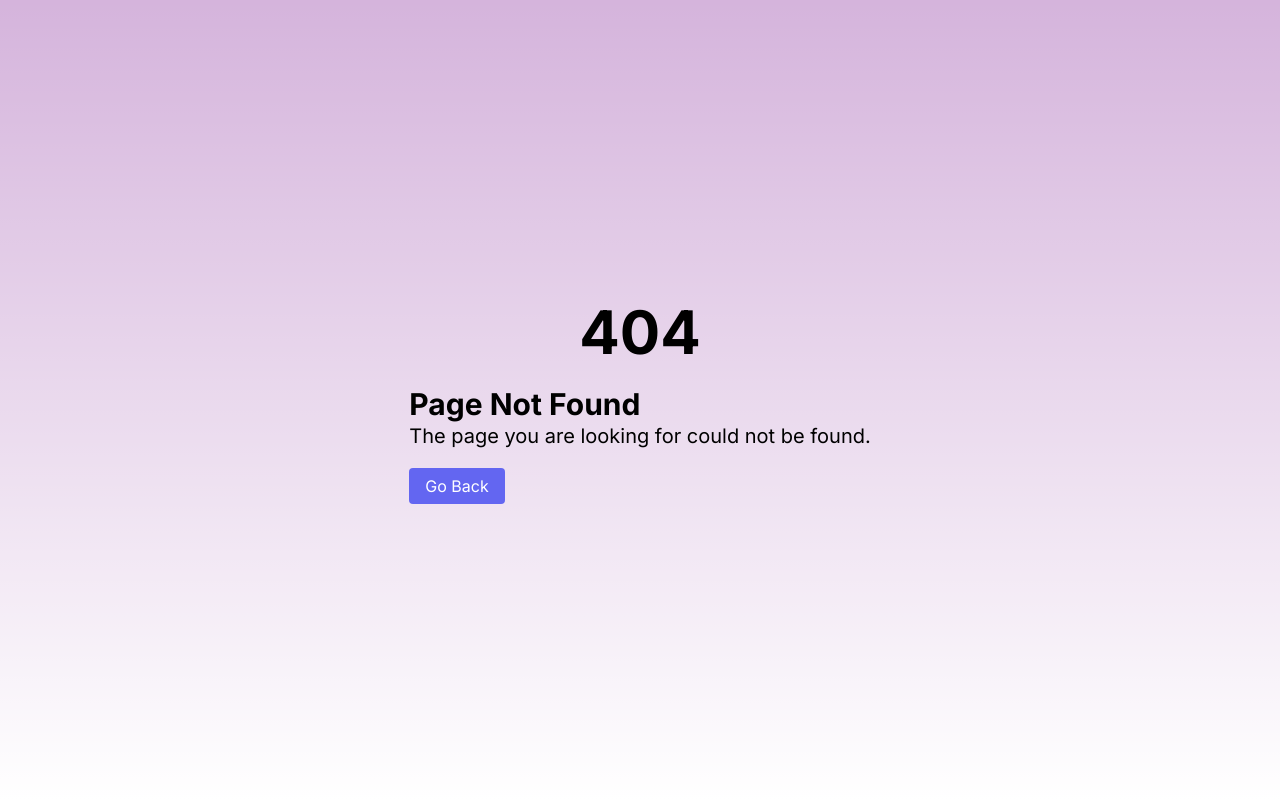
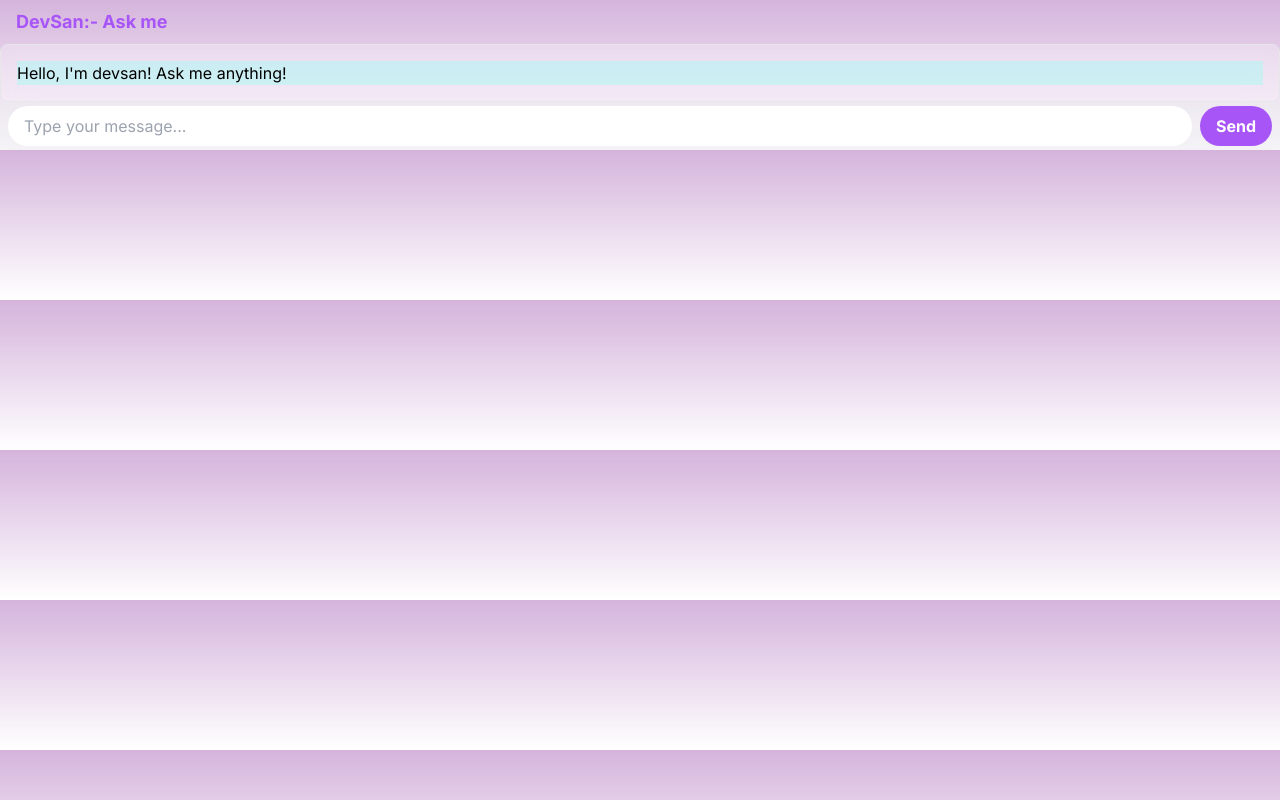
Before and after one commit to princetechs/mr_portfolio, a Next.js app: page /components/openai in a window 1280 px wide. Before the commit this address had no page. Built offline with nearby package versions, Linux system fonts and the light colour scheme; no server answers.

Commit message:
add chatgpt

```diff
--- a/package.json
+++ b/package.json
@@ -9,6 +9,7 @@
     "lint": "next lint"
   },
   "dependencies": {
+    "@chatscope/chat-ui-kit-react": "^1.10.1",
     "@react-three/drei": "^9.84.2",
     "@react-three/fiber": "^8.14.2",
     "@theatre/core": "^0.5.1",
@@ -22,10 +23,12 @@
     "eslint-config-next": "13.4.19",
     "lodash": "^4.17.21",
     "next": "13.4.19",
+    "openai": "^4.10.0",
     "postcss": "8.4.29",
     "react": "18.2.0",
     "react-dom": "18.2.0",
     "regexp-to-ast": "^0.5.0",
+    "sass": "^1.68.0",
     "tailwindcss": "3.3.3",
     "three": "^0.156.1",
     "typescript": "5.2.2"
--- a/src/app/components/layout/navbar.tsx
+++ b/src/app/components/layout/navbar.tsx
@@ -17,7 +17,7 @@ export default function navbar() {
               <li>
                 <a
                   className="text-gray-500 transition hover:text-gray-500/75"
-                  href="/"
+                  href="https://github.com/princetechs/mr_portfolio"
                 >
                   Github
                 </a>
--- a/src/app/components/model/exp.jsx
+++ b/src/app/components/model/exp.jsx
@@ -16,7 +16,7 @@ export default function Exp(props) {
       {/* <Cloud position={[0, 0, -7]} args={[3,2]} /> */}
 
       {/* <axesHelper scale={2} position={[0, 0, 0]} onUpdate={(self) => self.setColors('#ff2080', '#20ff80', '#2080ff')} /> */}
-      <OrbitControls />
+      <OrbitControls autoRotate />
       {/* <ambientLight intensity={0.9} color="blue"/> */}
 
       {/* <Environment
--- a/src/app/components/model/logo.tsx
+++ b/src/app/components/model/logo.tsx
@@ -22,7 +22,7 @@ export default function Logo() {
                     <Center >
                         <Text3D font={"/font/roboto.typeface.json"} smooth={0.1}
                         >
-                            <meshBasicMaterial attach="material" color="#6499E9" />
+                            <meshBasicMaterial attach="material" color="#8B5CF6" />
                             DevSan
                         </Text3D>
                     </Center>
--- /dev/null
+++ b/src/app/components/openai/page.tsx
@@ -0,0 +1,144 @@
+import { useState, useRef } from 'react';
+
+interface MessageObject {
+  message: string;
+  sentTime: string;
+  sender: string;
+}
+
+const API_KEY = process.env.NEXT_PUBLIC_OPENAI_API_KEY
+const systemMessage = {
+  role: "system",
+  content: "You are speaking with Devsan, a seasoned software professional with 2 years of experience. Devsan's real name is Sandip Parida, and he is an Indian full-stack developer. Feel free to ask Devsan anything related to software development or inquire about his portfolio project."
+};
+
+
+export default function Openai() {
+  const sendButtonRef = useRef<HTMLButtonElement>(null); // Add a ref for the send button
+
+  const [messages, setMessages] = useState<MessageObject[]>([
+    {
+      message: "Hello, I'm devsan! Ask me anything!",
+      sentTime: "just now",
+      sender: "ChatGPT",
+    },
+  ]);
+
+  const handleEnterKeyPress = (event: React.KeyboardEvent<HTMLInputElement>) => {
+    if (event.key === 'Enter' && inputRef.current?.value) {
+      // Trigger a click on the send button
+      sendButtonRef.current?.click();
+      event.preventDefault(); // Prevent the default Enter key behavior (form submission)
+    }
+  };
+
+  const [isTyping, setIsTyping] = useState<boolean>(false);
+  const inputRef = useRef<HTMLInputElement>(null);
+
+  const addMessage = (message: MessageObject) => {
+    setMessages((prevMessages) => [...prevMessages, message]);
+  };
+
+  const handleSend = async (messageText: string) => {
+    const newMessage: MessageObject = {
+      message: messageText,
+      sentTime: "just now",
+      sender: "user",
+    };
+
+    addMessage(newMessage);
+    setIsTyping(true);
+    await processMessageToChatGPT(newMessage);
+  };
+
+  async function processMessageToChatGPT(chatMessage: MessageObject) {
+    const apiMessage = {
+      role: "user",
+      content: chatMessage.message,
+    };
+
+    const apiRequestBody = {
+      model: "gpt-3.5-turbo",
+      messages: [systemMessage, apiMessage],
+    };
+
+    try {
+      const response = await fetch("https://api.openai.com/v1/chat/completions", {
+        method: "POST",
+        headers: {
+          Authorization: "Bearer " + API_KEY,
+          "Content-Type": "application/json",
+        },
+        body: JSON.stringify(apiRequestBody),
+      });
+
+      const data = await response.json();
+      const assistantMessage = data.choices[0].message.content;
+
+      const newMessage: MessageObject = {
+        message: assistantMessage,
+        sentTime: "just now",
+        sender: "ChatGPT",
+      };
+
+      addMessage(newMessage);
+      setIsTyping(false);
+    } catch (error) {
+      console.error("Error processing message:", error);
+    }
+  }
+
+  return (
+    <div className="App">
+      <div style={{ position: "relative" }}>
+        <div className="chatbox">
+          <div className="flex flex-col h-full">
+            <div className="flex items-center justify-between  px-4 py-2">
+              <h1 className="text-purple-500 font-bold text-lg">DevSan:- Ask me</h1>
+              <button className="text-white">
+                <i className="fas fa-times"></i>
+              </button>
+            </div>
+            <div className="flex-1 bg-white backdrop-filter backdrop-blur-lg bg-opacity-25 border-black-500 border rounded-lg p-4 overflow-y-auto messagelist">
+              {messages.map((msg, index) => (
+                <div
+                  key={index}
+                  className={`message ${msg.sender === 'user' ? 'user-message' : 'bg-secondary bg-opacity-40'}`}
+                >
+                  <p>{msg.message}</p>
+                </div>
+              ))}
+              {isTyping && (
+                <div className="message">
+                  <p>Assistant is typing...</p>
+                </div>
+              )}
+            </div>
+            <div className="bg-gray-200 bg-opacity-40 backdrop-blur-lg px-2 py-1">
+              <div className="flex items-center">
+                <input
+                  onKeyDown={handleEnterKeyPress}
+                  ref={inputRef}
+                  type="text"
+                  placeholder="Type your message..."
+                  className="flex-1 bg-white rounded-full py-2 px-4 mr-2"
+                />
+                <button ref={sendButtonRef}
+                  className="bg-purple-500 hover:bg-purple-700 text-white font-bold py-2 px-4 rounded-full"
+                  onClick={() => {
+                    if (inputRef.current?.value) {
+                      handleSend(inputRef.current.value);
+                      inputRef.current.value = '';
+                    }
+                  }}
+                >
+                  Send
+                </button>
+              </div>
+            </div>
+          </div>
+        </div>
+      </div>
+    </div>
+  );
+}
--- a/src/app/components/threejs/page.tsx
+++ b/src/app/components/threejs/page.tsx
@@ -1,5 +1,5 @@
 // pages/index.tsx
-"use client"
+
 import { Canvas, useFrame, useThree } from '@react-three/fiber';
 import { Box, CameraControls, Center, GizmoViewport, OrbitControls, PerspectiveCamera, Text3D } from '@react-three/drei';
 import { useState, Suspense } from 'react';
@@ -9,7 +9,7 @@ export default function Home() {
 
     return (
         <>
-            <Canvas shadows  style={{ width: '30vw', height: '35vh' }}  >
+            <Canvas shadows  style={{ width: '45vw', height: '90vh' }}  >
                 {/* <color attach="background" args={['#fff']} /> */}
                 <Suspense fallback={null}>
                     <Exp />
--- a/src/app/globals.css
+++ b/src/app/globals.css
@@ -25,3 +25,9 @@ body {
     )
     rgb(var(--background-start-rgb));
 }
+/* .cs-message-input__content-editor
+{
+  border: 2px solid blue;
+  border-radius: 10px;
+
+} */
--- a/src/app/page.tsx
+++ b/src/app/page.tsx
@@ -1,4 +1,6 @@
+"use client"
 import Navbar from "./components/layout/navbar"
+import Openai from "./components/openai/page"
 import Threejs from "./components/threejs/page"
 export default function Home() {
   return (
@@ -10,7 +12,7 @@ export default function Home() {
         <div className="avtar   justify-start  ">
           <Threejs />
         </div>
-
+        <Openai/>
       </div>
 
     </main>
--- a/tailwind.config.ts
+++ b/tailwind.config.ts
@@ -13,6 +13,10 @@ const config: Config = {
         'gradient-conic':
           'conic-gradient(from 180deg at 50% 50%, var(--tw-gradient-stops))',
       },
+      colors: {
+        // Define your custom color here
+        secondary: '#97FFF4',
+      },
     },
   },
   plugins: [],
```
Also changed, not shown: 2 other files (tests, documents, lock files or other folders).
